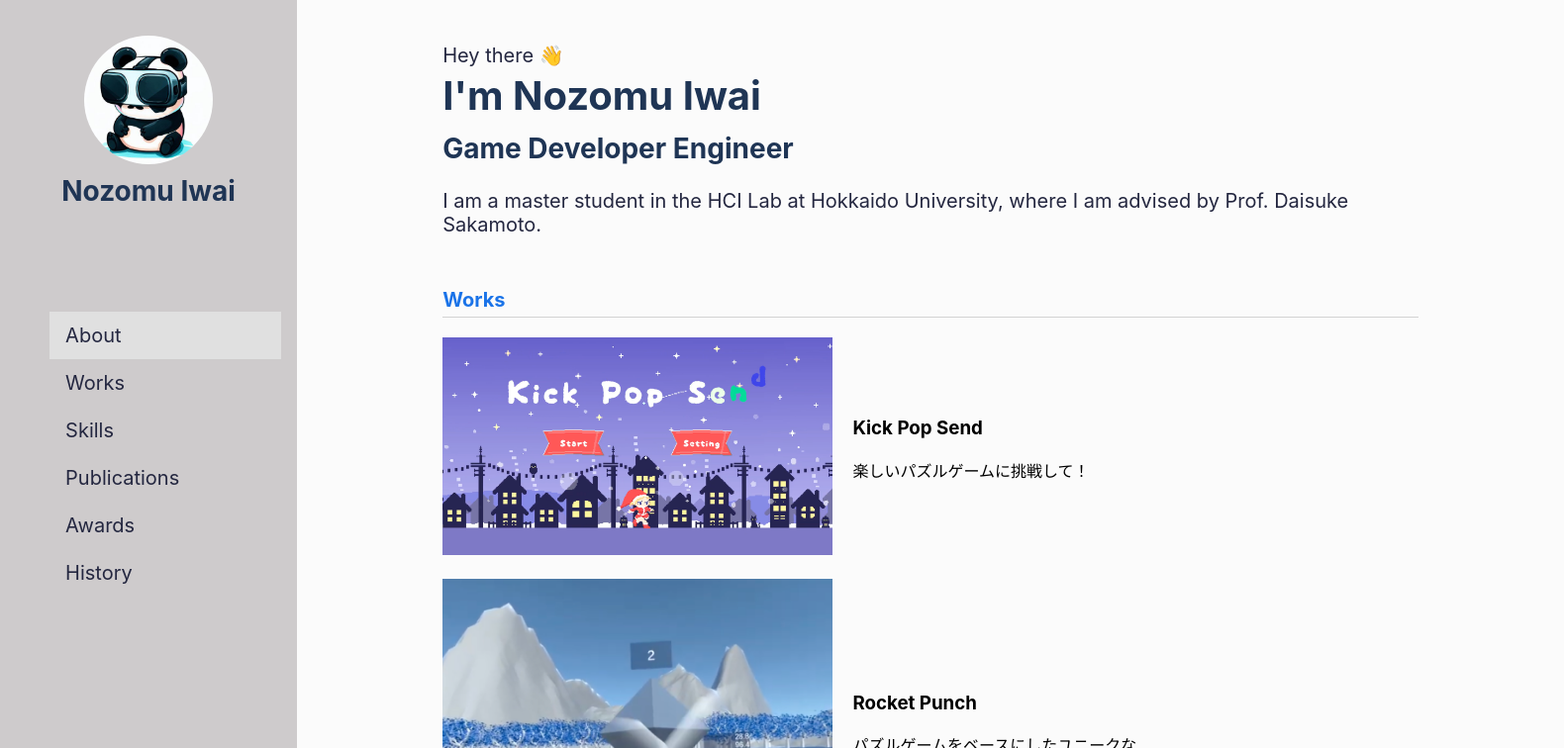
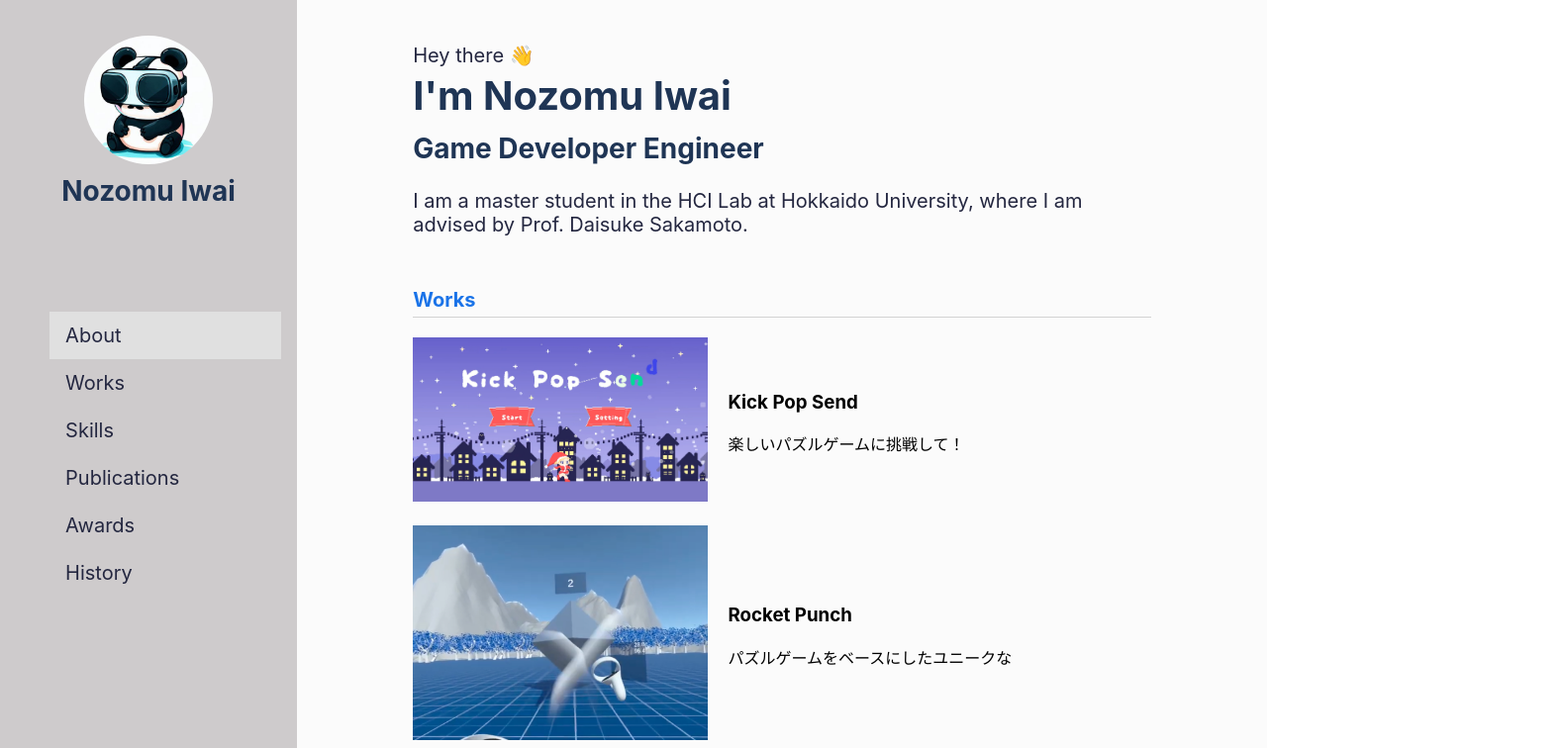
Before and after one commit to NI-yy/NI-yy.github.io, a React (Create React App) app: page / in a window 1280 px wide. Shown: the top 756 px of the page at 99% size, 1580 px wide, since content can reach past the window. Built offline with nearby package versions, Linux system fonts and the light colour scheme; the HTML template or start-up script is replaced by a standard one.

Commit message:
サイドバーについて、縦幅が小さい時でも崩れないように修正

```diff
--- a/src/App.css
+++ b/src/App.css
@@ -1,9 +1,10 @@
 .App {
-  display: flex;
+
   min-height: 100vh;
 }
 
 .content-wrapper {
+  display: flex;
   width: 100%;
   position: relative;
 }
```
